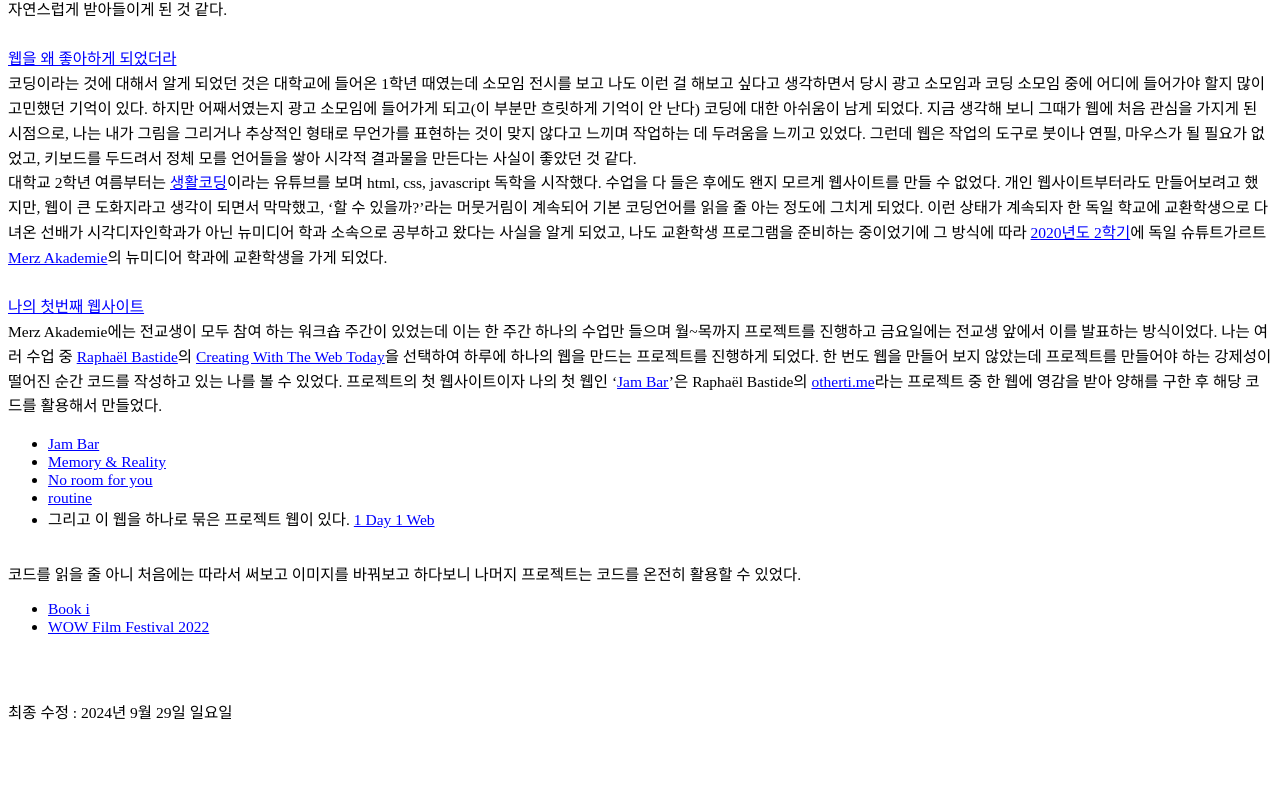
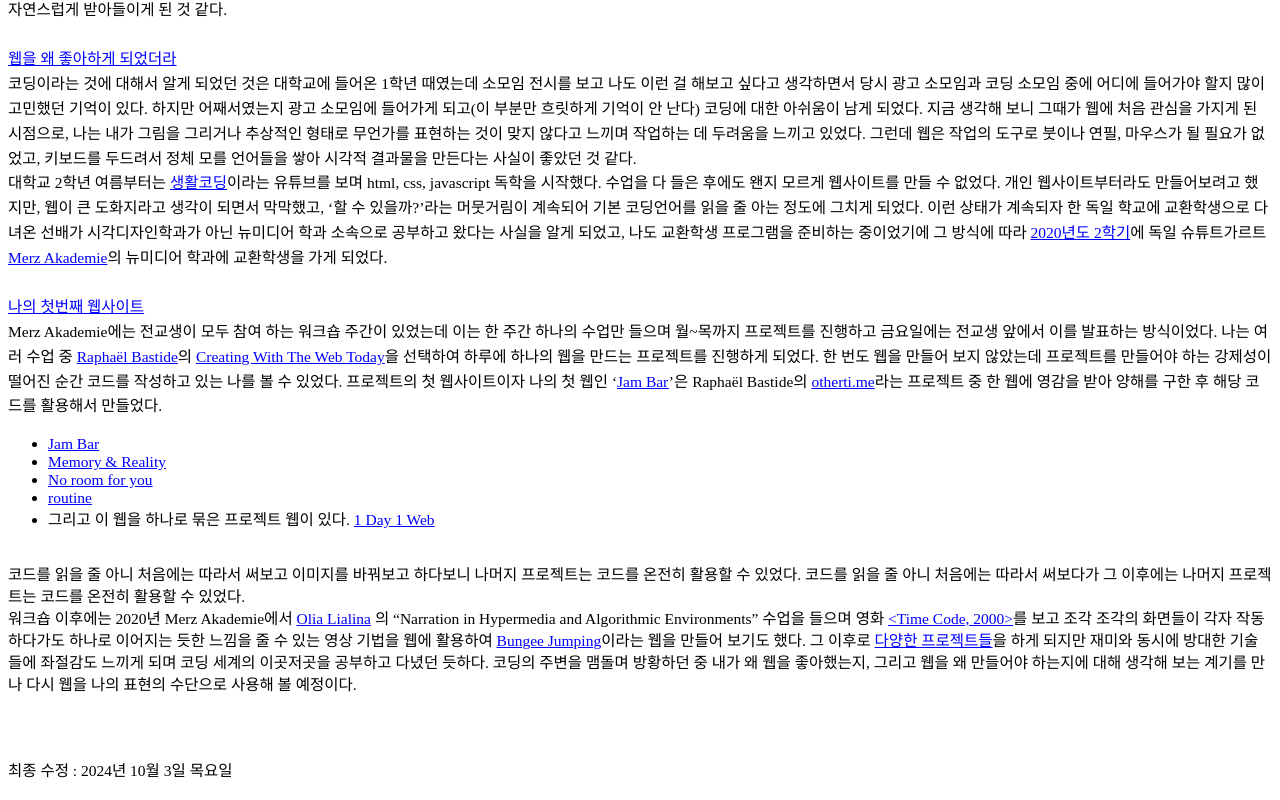
Before and after one commit to jinnniu/me_and_web, a plain HTML site: page index.html in a window 1280 px wide. Shown: the part 448-1248 px from the top of the page. Before the commit the page ends 1189 px from the top, so only its background shows below. Drawn offline with Linux system fonts and the light colour scheme.

Commit message:
edit on 241003

```diff
--- a/index.html
+++ b/index.html
@@ -74,13 +74,12 @@
         코드를 읽을 줄 아니
         처음에는 따라서 써보고 이미지를 바꿔보고 하다보니 나머지 프로젝트는
         코드를 온전히 활용할 수 있었다.
-        <ul>
-            <li><a href="https://book-i.vercel.app/">Book i</a></li>
-            <li><a href="https://wowff2022.vercel.app/">WOW Film Festival 2022</a></li>
-        </ul>
-
+        코드를 읽을 줄 아니 처음에는 따라서 써보다가 그 이후에는 나머지 프로젝트는 코드를 온전히 활용할 수 있었다.
+        <br/>워크숍 이후에는 2020년 Merz Akademie에서 <a href="https://art.teleportacia.org/">Olia Lialina</a> 의 “Narration in Hypermedia and Algorithmic Environments” 수업을 들으며 영화 <a href="https://www.google.com/search?q=Time+code">&lt;Time Code, 2000&gt;</a>를 보고 조각 조각의 화면들이 각자 작동하다가도 하나로 이어지는 듯한 느낌을 줄 수 있는 영상 기법을 웹에 활용하여 <a href="https://jinnniu.github.io/websites/bungee.html">Bungee Jumping</a>이라는 웹을 만들어 보기도 했다.
+        그 이후로 <a href="https://jinnniu.github.io">다양한 프로젝트들</a>을 하게 되지만 재미와 동시에 방대한 기술들에 좌절감도 느끼게 되며 코딩 세계의 이곳저곳을 공부하고 다녔던 듯하다.
+        코딩의 주변을 맴돌며 방황하던 중 내가 왜 웹을 좋아했는지, 그리고 웹을 왜 만들어야 하는지에 대해 생각해 보는 계기를 만나 다시 웹을 나의 표현의 수단으로 사용해 볼 예정이다.
       </p>
-      <p><br /><br />최종 수정 : 2024년 9월 29일 일요일<br /></p>
+      <p><br /><br />최종 수정 : 2024년 10월 3일 목요일<br /></p>
     </div>
   </body>
 </html>
```
